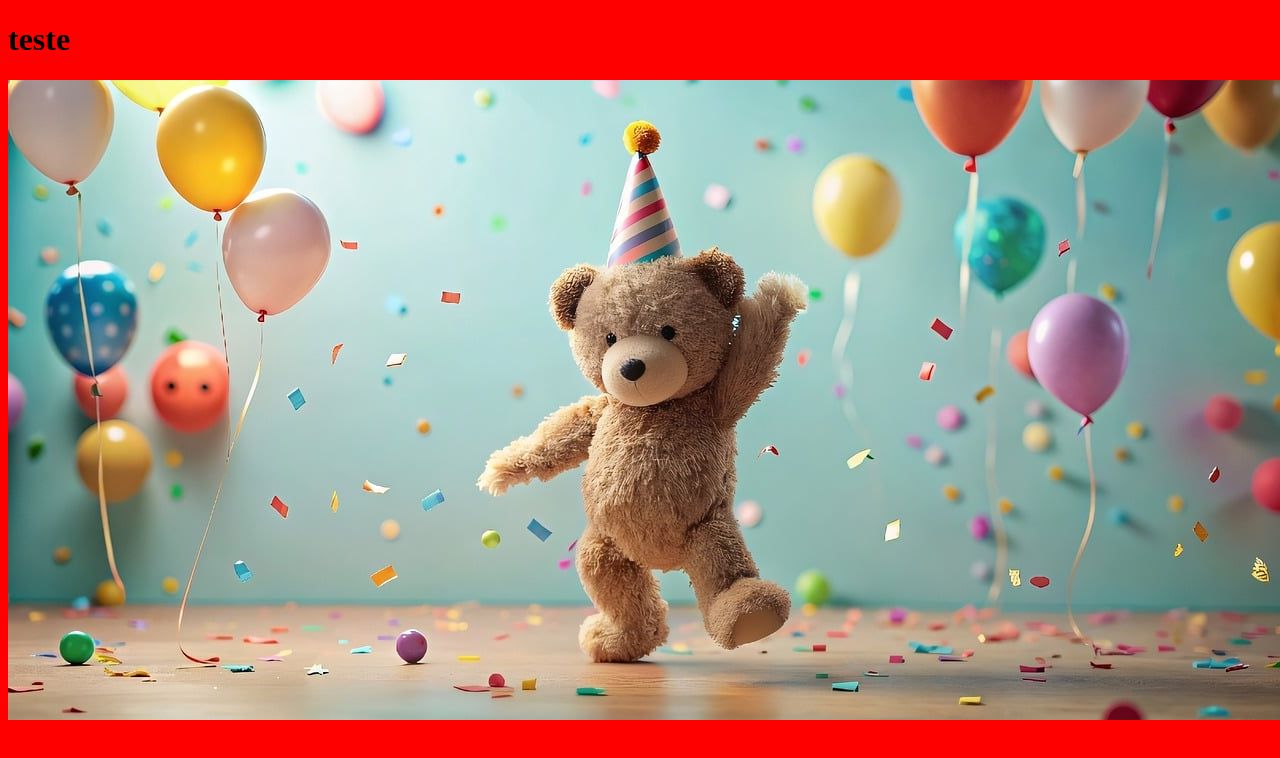
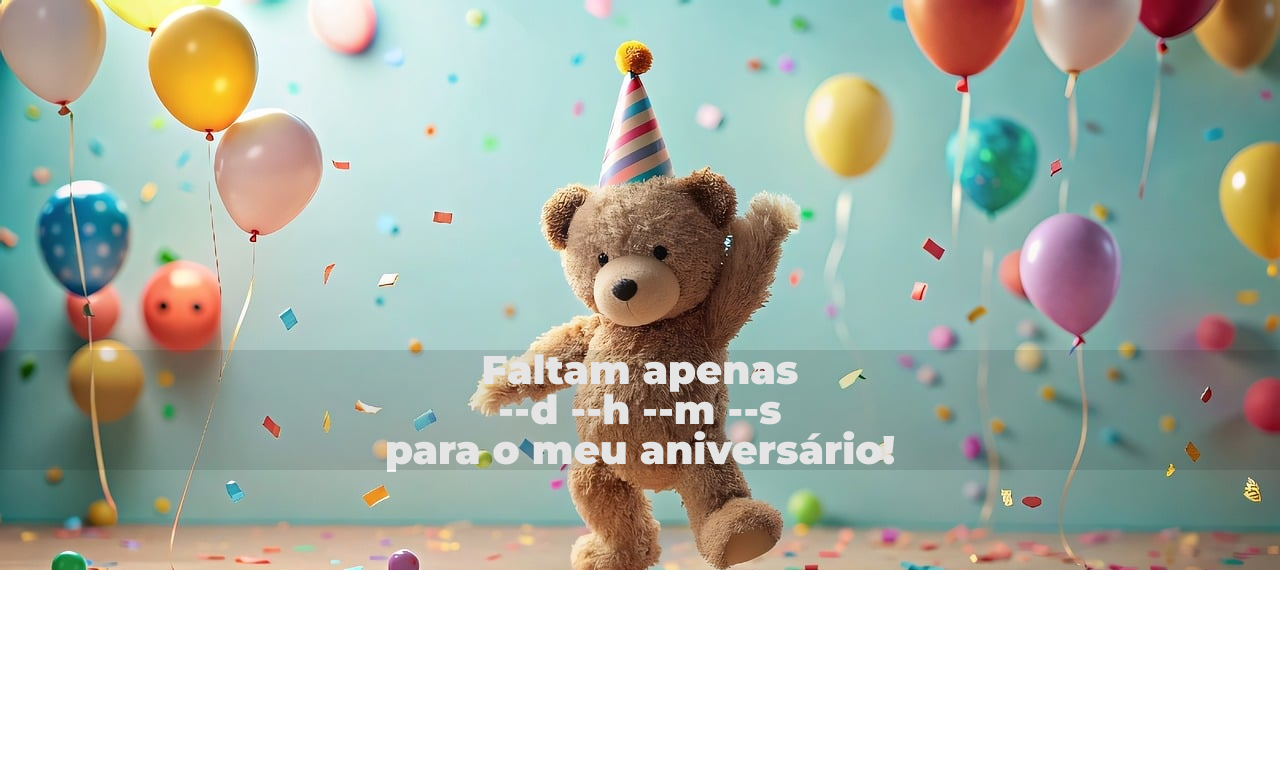
Before and after one commit to trevisandaniel/MD21_birthday, a website built with Parcel: page src/index.html in a window 1280 px wide. Built offline with nearby package versions, Linux system fonts and the light colour scheme.

Commit message:
ajustando overlay do hero

```diff
--- a/src/index.html
+++ b/src/index.html
@@ -4,11 +4,25 @@
     <meta charset="UTF-8">
     <meta name="viewport" content="width=device-width, initial-scale=1.0">
     <title>Aniversário</title>
+    <link rel="preconnect" href="https://fonts.googleapis.com">
+    <link rel="preconnect" href="https://fonts.gstatic.com" crossorigin>
+    <link href="https://fonts.googleapis.com/css2?family=Montserrat:ital,wght@0,100..900;1,100..900&display=swap" rel="stylesheet">
     <link rel="stylesheet" href="styles/main.scss">
 </head>
 <body>
-    <h1>teste</h1>
-    <img src="/images/fundo.jpg" alt="">
+    <header class="hero">
+        <div class="container">
+            <div class="hero__info">
+                <p class="hero__info__text">
+                    Faltam apenas
+                </p>
+                <p class="hero__info__text">--d --h --m --s</p>
+                <p class="hero__info__text">
+                    para o meu aniversário!
+                </p>
+            </div>
+        </div>
+    </header>
 
 
     <script src="scripts/main.js"></script>
--- /dev/null
+++ b/src/styles/_hero.scss
@@ -0,0 +1,44 @@
+.hero{
+    padding-top: 50px;
+    padding-bottom: 100px;
+    background-image: url(/images/fundo.jpg);
+    background-repeat: no-repeat;
+    background-size: cover;
+
+    &__info{
+        position: relative;
+        margin-top: 300px;
+
+        &__text{
+            color: #fff;
+            font-size: 40px;
+            line-height: 40px;
+            font-weight: 900;
+            text-align: center;
+        }
+
+
+        &::before{
+            position: absolute;
+            top: 0;
+            left: 0;
+            width: 100%;
+            height: 100%;
+            background-color: #000;
+            content: '';
+            opacity: 0.1;
+        }
+    }
+
+
+    @media (max-width: 640px){
+        background-size: auto;
+        &__info{
+            margin-top: 150px;
+            &__text{
+                font-size: 30px;
+                line-height: 28px;
+            }
+        }
+    }
+}
--- a/src/styles/main.scss
+++ b/src/styles/main.scss
@@ -1,3 +1,25 @@
-body{
-    background-color: red;
+@use 'hero';
+*{
+    margin: 0;
+    padding: 0;
+    box-sizing: border-box;
+    font-family: "Montserrat", sans-serif;
+    font-optical-sizing: auto;
+    font-weight: 400;
+    font-style: normal;
 }
+
+.container{
+    max-width: 1280px;
+    width: 100%;
+    margin: 0 auto;
+
+
+    @media (max-width: 640px){
+        max-width: 80%;
+    }
+
+    @media (max-width: 1024px){
+        max-width: 90%;
+    }
+}
```
